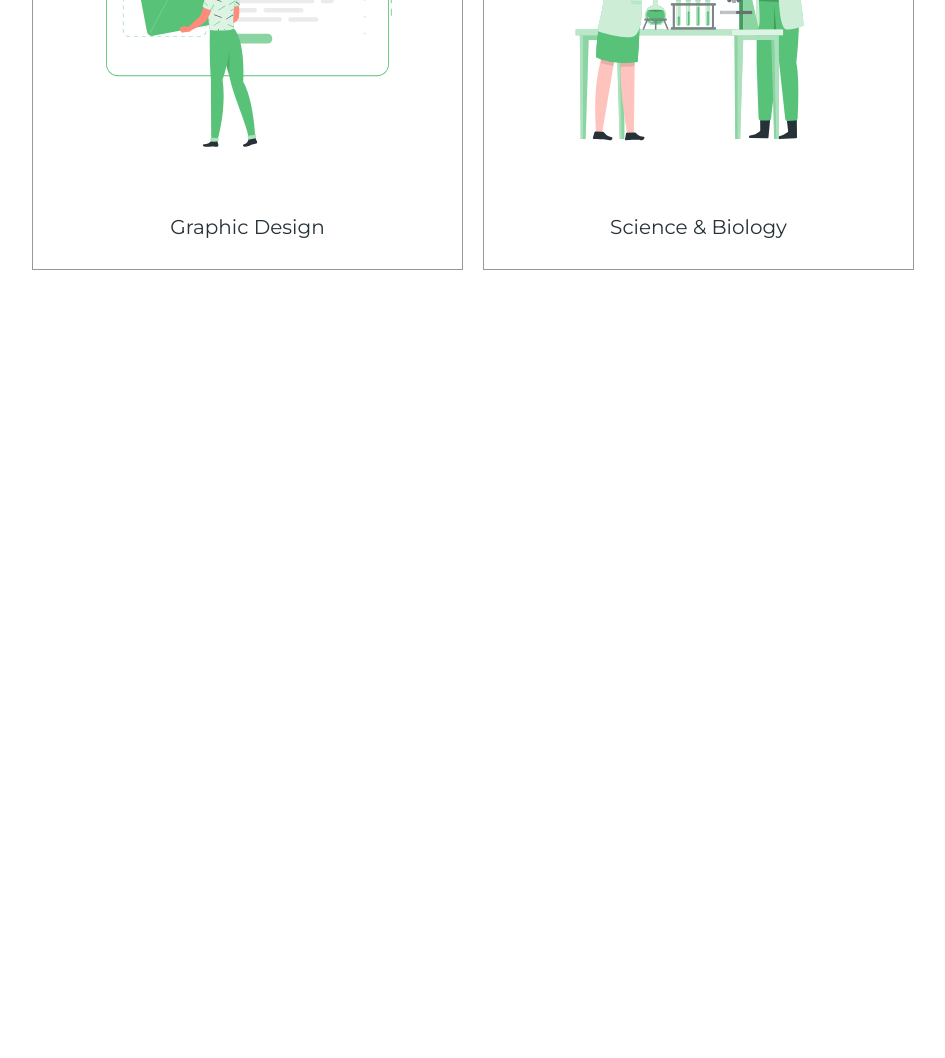
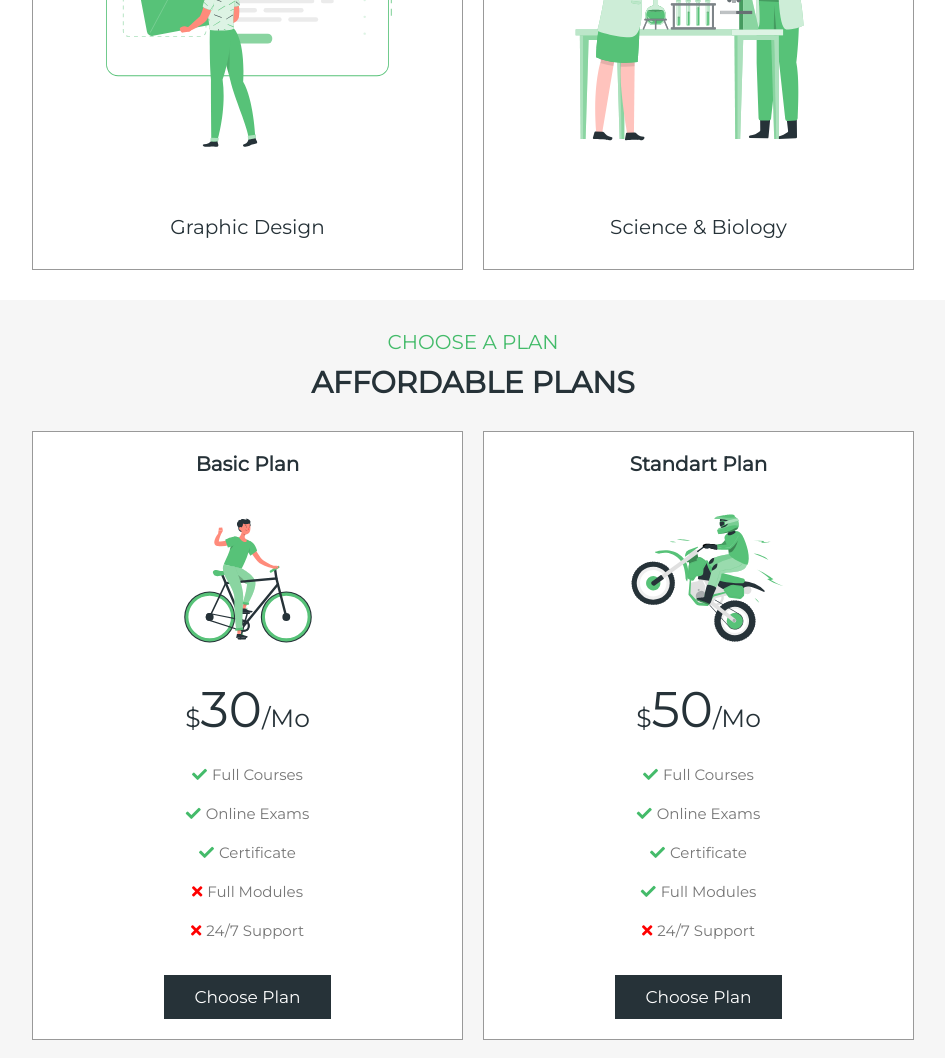
Before and after one commit to namazbaev/online-education, a plain HTML site: page main.html in a window 1280 px wide. Shown: the part 3485-4543 px from the top of the page, without its empty margins (317-1262 px from the left). Before the commit the page ends 3785 px from the top, so only its background shows below. Drawn offline with Linux system fonts and the light colour scheme.

Commit message:
add pricing section

```diff
--- a/css/main.scss
+++ b/css/main.scss
@@ -370,6 +370,50 @@ section {
         }
     }
 }
+.pricing {
+    .box-container {
+        @include grid (30rem);
+        .box {
+            text-align: center;
+            padding: 2rem;
+            border: $border;
+            background: $white;
+
+            h3 {
+                font-size: 2rem;
+                color: $black;
+            }
+            img {
+                height: 20rem;
+            }
+            .amount {
+                font-size: 5rem;
+                color: $black;
+                span {
+                    font-size: 2.5rem;
+                }
+            }
+            .list {
+                padding: 1.5rem 0;
+                // text-align: left;
+                p {
+                padding: 1rem 0;
+                font-size: 1.5rem;
+                color: $light-color;
+
+                i {
+                    color: $green;
+                    padding-right: .5rem;
+
+                    &.fa-times {
+                        color: red;
+                    }
+                }
+                }
+            }
+        }
+    }
+}
 
 
 
--- a/main.html
+++ b/main.html
@@ -13,6 +13,7 @@
 <body>
     <div id="menu-btn" class="fas fa-bars"></div>
     <!-- Header section start -->
+
     <header class="header">
         <a href="#" class="logo"><i class="fas fa-graduation-cap"></i>imkon ta'lim</a>
         <nav class="navbar">
@@ -34,8 +35,8 @@
         <p class="credit">created by <span>mr. web developer</span> | all rights reserved!</p>
     </header>
     <!-- Header section end -->
+    <!-- Home section start -->
 
-    <!-- Home section start -->
     <section class="home" id="home">
         <div class="image">
             <img src="./images/home-img.svg" alt="home">
@@ -82,7 +83,6 @@
             </div>
         </div>
     </section>
-
     <!-- Info section end -->
     <!-- Category section start -->
 
@@ -192,7 +192,6 @@
                     <a href="#" class="btn">select course</a>
                 </div>
             </div>
-
             <div class="box">
                 <div class="image">
                     <img src="images/course-3.svg" alt="course">
@@ -212,7 +211,6 @@
                     <a href="#" class="btn">select course</a>
                 </div>
             </div>
-
             <div class="box">
                 <div class="image">
                     <img src="images/course-4.svg" alt="course">
@@ -232,7 +230,6 @@
                     <a href="#" class="btn">select course</a>
                 </div>
             </div>
-
             <div class="box">
                 <div class="image">
                     <img src="images/course-5.svg" alt="course">
@@ -252,7 +249,6 @@
                     <a href="#" class="btn">select course</a>
                 </div>
             </div>
-
             <div class="box">
                 <div class="image">
                     <img src="images/course-6.svg" alt="course">
@@ -272,13 +268,64 @@
                     <a href="#" class="btn">select course</a>
                 </div>
             </div>
+        </div>
+    </section>
+    <!-- Courses section end -->
+    <!-- Pricing section start -->
 
+    <section class="pricing" id="pricing">
+        <div class="heading">
+            <span>choose a plan</span>
+            <h3>affordable plans</h3>
+        </div>
+        <div class="box-container">
+            <div class="box">
+                <h3>basic plan</h3>
+                <img src="images/price-1.svg" alt="price1">
+                <div class="amount"><span>$</span>30<span>/mo</span></div>
+                <div class="list">
+                    <p><i class="fas fa-check"></i>full courses</p>
+                    <p><i class="fas fa-check"></i>online exams</p>
+                    <p><i class="fas fa-check"></i>certificate</p>
+                    <p><i class="fas fa-times"></i>full modules</p>
+                    <p><i class="fas fa-times"></i>24/7 support</p>
+                </div>
+                <a href="#" class="btn">choose plan</a>
+            </div>
+
+            <div class="box">
+                <h3>standart plan</h3>
+                <img src="images/price-2.svg" alt="price2">
+                <div class="amount"><span>$</span>50<span>/mo</span></div>
+                <div class="list">
+                    <p><i class="fas fa-check"></i>full courses</p>
+                    <p><i class="fas fa-check"></i>online exams</p>
+                    <p><i class="fas fa-check"></i>certificate</p>
+                    <p><i class="fas fa-check"></i>full modules</p>
+                    <p><i class="fas fa-times"></i>24/7 support</p>
+                </div>
+                <a href="#" class="btn">choose plan</a>
+            </div>
+
+            <div class="box">
+                <h3>premium plan</h3>
+                <img src="images/price-3.svg" alt="price3">
+                <div class="amount"><span>$</span>90<span>/mo</span></div>
+                <div class="list">
+                    <p><i class="fas fa-check"></i>full courses</p>
+                    <p><i class="fas fa-check"></i>online exams</p>
+                    <p><i class="fas fa-check"></i>certificate</p>
+                    <p><i class="fas fa-check"></i>full modules</p>
+                    <p><i class="fas fa-check"></i>24/7 support</p>
+                </div>
+                <a href="#" class="btn">choose plan</a>
+            </div>
         </div>
     </section>
 
-    <!-- Courses section end -->
+    <!-- Pricing section end -->
 
-    <script src="./js/main.js" defer></script>
+    <script src="js/main.js" defer></script>
 </body>
 
 </html>
```
Also changed, not shown: css/main.css, 1 other file.
